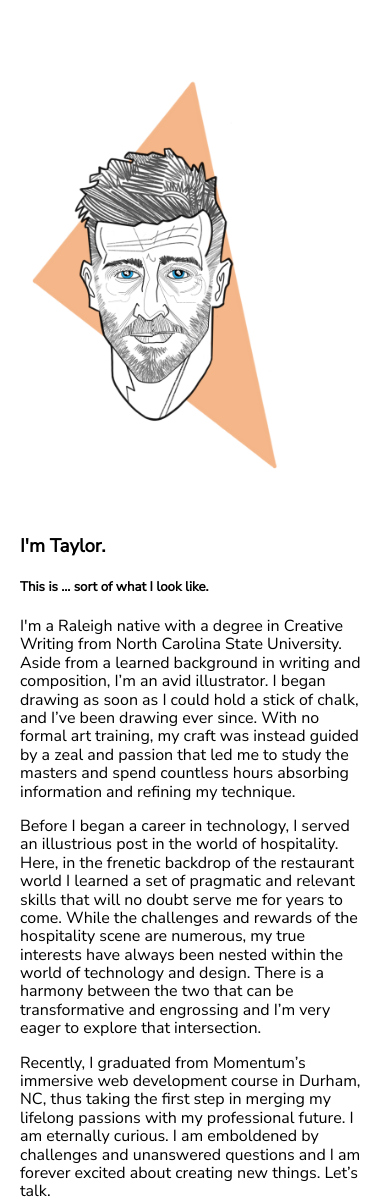
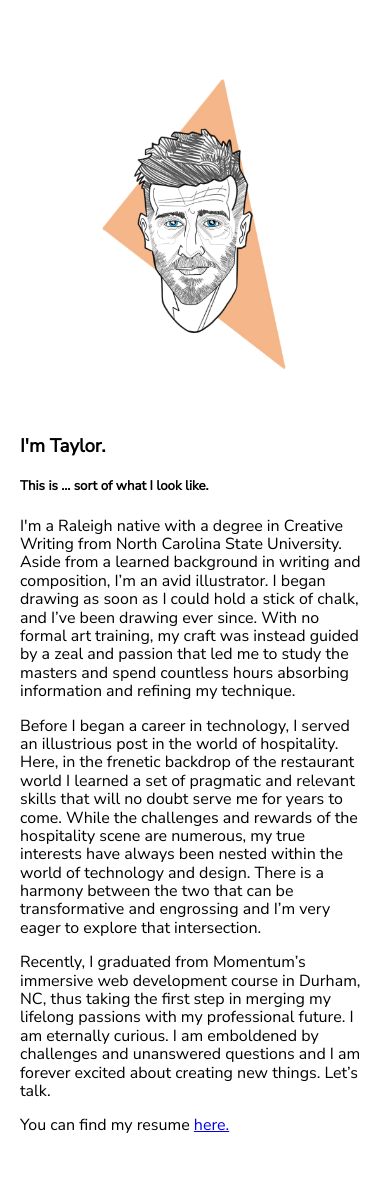
Before and after one commit to TaylorHomes/Workbook, a Django app: page /about/ in a window 390 px wide. Shown: the part 100-1301 px from the top of the page. Run offline with Django 3.2, Linux system fonts and the light colour scheme; some libraries are stand-ins or nearby versions; some web fonts are replaced.

Commit message:
tweak media queries for optimal design

```diff
--- a/core/static/css/style.css
+++ b/core/static/css/style.css
@@ -221,6 +221,7 @@
     .container .image {
 
         width: 80%;
+        padding-left: 20%;
 
 
     }
```
